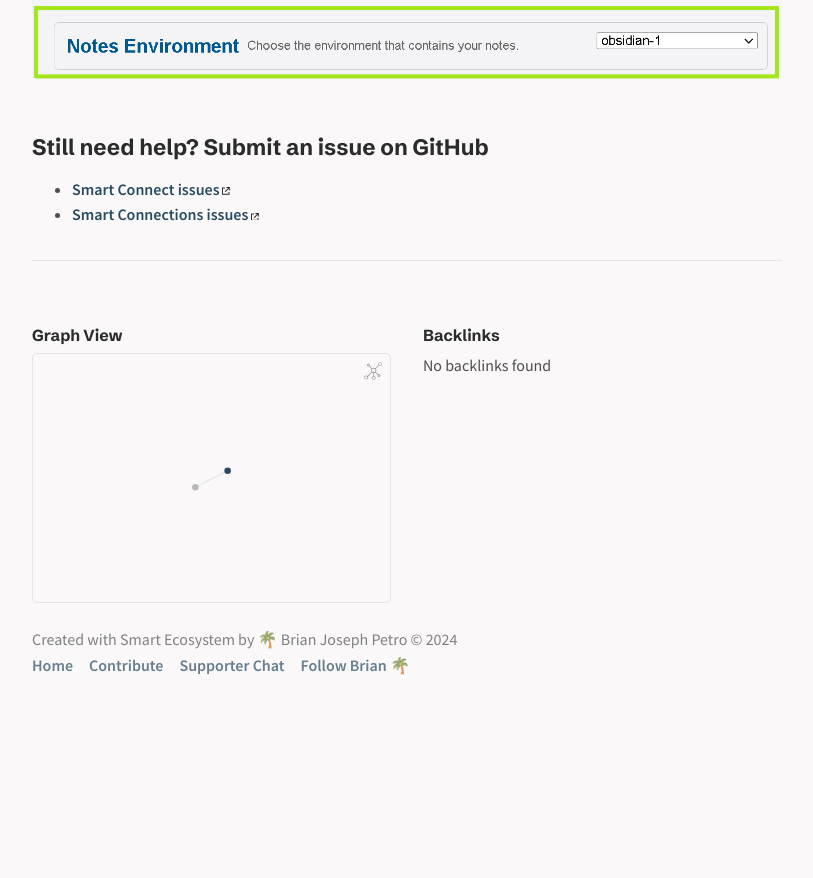
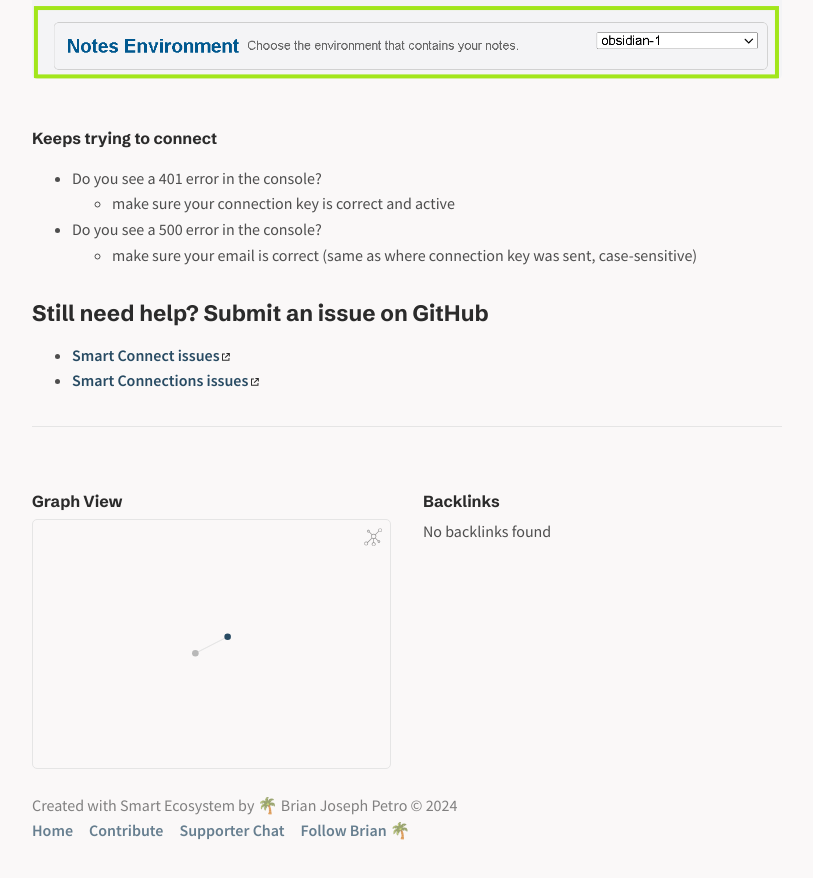
Before and after one commit to brianpetro/docs.smartconnections.app, a plain HTML site: page Troubleshooting.html in a window 1280 px wide. Shown: the part 1320-2198 px from the top of the page, without its empty margins (233-1046 px from the left). Before the commit the page ends 2062 px from the top, so only its background shows below. Drawn offline with nearby package versions, Linux system fonts and the light colour scheme.

Commit message:
Update docs

```diff
--- a/Troubleshooting.html
+++ b/Troubleshooting.html
@@ -13,6 +13,19 @@
 </ul>
 <h5 id="ensure-environment-is-set-in-smart-action-group">Ensure Environment is set in Smart Action Group<a role="anchor" aria-hidden="true" tabindex="-1" data-no-popover="true" href="#ensure-environment-is-set-in-smart-action-group" class="internal"><svg width="18" height="18" viewBox="0 0 24 24" fill="none" stroke="currentColor" stroke-width="2" stroke-linecap="round" stroke-linejoin="round"><path d="M10 13a5 5 0 0 0 7.54.54l3-3a5 5 0 0 0-7.07-7.07l-1.72 1.71"></path><path d="M14 11a5 5 0 0 0-7.54-.54l-3 3a5 5 0 0 0 7.07 7.07l1.71-1.71"></path></svg></a></h5>
 <p><img src="./assets/Ensure-environment-is-set-in-smart-action-group.png" width="auto" height="auto" alt/></p>
+<h5 id="keeps-trying-to-connect">Keeps trying to connect<a role="anchor" aria-hidden="true" tabindex="-1" data-no-popover="true" href="#keeps-trying-to-connect" class="internal"><svg width="18" height="18" viewBox="0 0 24 24" fill="none" stroke="currentColor" stroke-width="2" stroke-linecap="round" stroke-linejoin="round"><path d="M10 13a5 5 0 0 0 7.54.54l3-3a5 5 0 0 0-7.07-7.07l-1.72 1.71"></path><path d="M14 11a5 5 0 0 0-7.54-.54l-3 3a5 5 0 0 0 7.07 7.07l1.71-1.71"></path></svg></a></h5>
+<ul>
+<li>Do you see a 401 error in the console?
+<ul>
+<li>make sure your connection key is correct and active</li>
+</ul>
+</li>
+<li>Do you see a 500 error in the console?
+<ul>
+<li>make sure your email is correct (same as where connection key was sent, case-sensitive)</li>
+</ul>
+</li>
+</ul>
 <h2 id="still-need-help-submit-an-issue-on-github">Still need help? Submit an issue on GitHub<a role="anchor" aria-hidden="true" tabindex="-1" data-no-popover="true" href="#still-need-help-submit-an-issue-on-github" class="internal"><svg width="18" height="18" viewBox="0 0 24 24" fill="none" stroke="currentColor" stroke-width="2" stroke-linecap="round" stroke-linejoin="round"><path d="M10 13a5 5 0 0 0 7.54.54l3-3a5 5 0 0 0-7.07-7.07l-1.72 1.71"></path><path d="M14 11a5 5 0 0 0-7.54-.54l-3 3a5 5 0 0 0 7.07 7.07l1.71-1.71"></path></svg></a></h2>
 <ul>
 <li><a href="https://github.com/brianpetro/obsidian-smart-connections/issues" class="external">Smart Connect issues<svg class="external-icon" viewBox="0 0 512 512"><path d="M320 0H288V64h32 82.7L201.4 265.4 178.7 288 224 333.3l22.6-22.6L448 109.3V192v32h64V192 32 0H480 320zM32 32H0V64 480v32H32 456h32V480 352 320H424v32 96H64V96h96 32V32H160 32z"></path></svg></a></li>
```
Also changed, not shown: static/contentIndex.json (+1 -1 lines).
